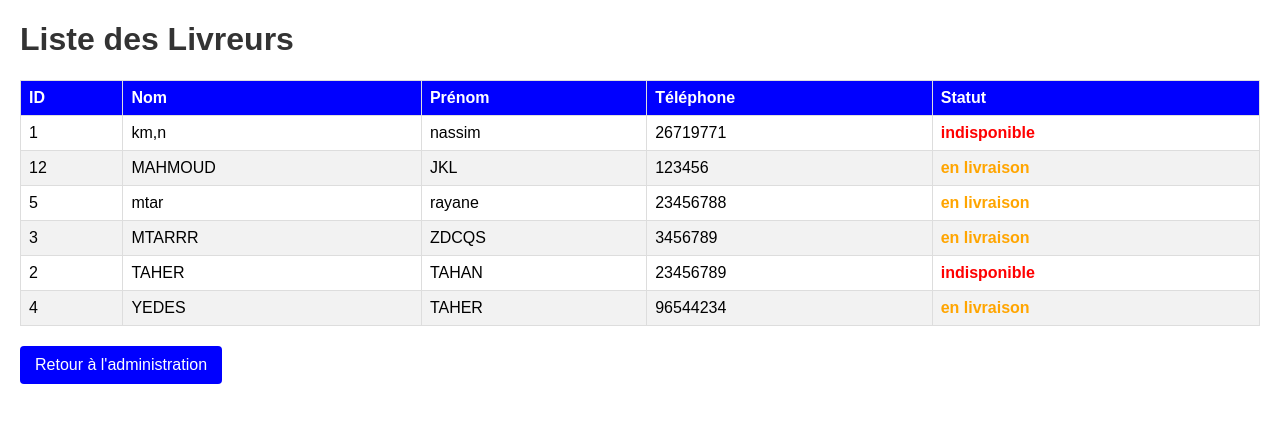
After one commit to mehdiyds/bellavista, a PHP site: page /liste_livreurs.php in a window 1280 px wide. The commit adds this page. Shown: the top 423 px of the page. Run offline with PHP 8.4, Linux system fonts and the light colour scheme; data comes from the database, SQL or seed files in the repository.

Commit message:
ajout liste btn livreur

```diff
--- /dev/null
+++ b/connexion/liste_livreurs.php
@@ -0,0 +1,121 @@
+<!DOCTYPE html>
+<html lang="fr">
+<head>
+    <meta charset="UTF-8">
+    <meta name="viewport" content="width=device-width, initial-scale=1.0">
+    <title>Liste des Livreurs</title>
+    <style>
+        body {
+            font-family: Arial, sans-serif;
+            margin: 20px;
+        }
+        h1 {
+            color: #333;
+        }
+        table {
+            width: 100%;
+            border-collapse: collapse;
+            margin-top: 20px;
+        }
+        th, td {
+            border: 1px solid #ddd;
+            padding: 8px;
+            text-align: left;
+        }
+        th {
+            background-color: blue;
+            color: white;
+        }
+        tr:nth-child(even) {
+            background-color: #f2f2f2;
+        }
+        .status-available {
+            color: green;
+            font-weight: bold;
+        }
+        .status-delivery {
+            color: orange;
+            font-weight: bold;
+        }
+        .status-unavailable {
+            color: red;
+            font-weight: bold;
+        }
+        .back-btn {
+            margin-top: 20px;
+            padding: 10px 15px;
+            background-color: blue;
+            color: white;
+            border: none;
+            border-radius: 4px;
+            cursor: pointer;
+            text-decoration: none;
+            display: inline-block;
+        }
+        .back-btn:hover {
+            opacity: 0.8;
+        }
+    </style>
+</head>
+<body>
+    <h1>Liste des Livreurs</h1>
+
+    <?php
+    // Connexion à la base de données
+    $conn = new mysqli('localhost', 'root', '', 'bellavista');
+    if ($conn->connect_error) {
+        die("Connection failed: " . $conn->connect_error);
+    }
+
+    // Récupération des livreurs
+    $sql = "SELECT livreur_id, nom, prenom, telephone, statut FROM livreurs ORDER BY nom";
+    $result = $conn->query($sql);
+
+    if ($result->num_rows > 0) {
+        echo '<table>
+                <thead>
+                    <tr>
+                        <th>ID</th>
+                        <th>Nom</th>
+                        <th>Prénom</th>
+                        <th>Téléphone</th>
+                        <th>Statut</th>
+                    </tr>
+                </thead>
+                <tbody>';
+
+        while($row = $result->fetch_assoc()) {
+            // Déterminer la classe CSS en fonction du statut
+            $status_class = '';
+            switch($row['statut']) {
+                case 'disponible':
+                    $status_class = 'status-available';
+                    break;
+                case 'en livraison':
+                    $status_class = 'status-delivery';
+                    break;
+                case 'indisponible':
+                    $status_class = 'status-unavailable';
+                    break;
+            }
+
+            echo '<tr>
+                    <td>'.$row['livreur_id'].'</td>
+                    <td>'.htmlspecialchars($row['nom']).'</td>
+                    <td>'.htmlspecialchars($row['prenom']).'</td>
+                    <td>'.htmlspecialchars($row['telephone']).'</td>
+                    <td class="'.$status_class.'">'.$row['statut'].'</td>
+                  </tr>';
+        }
+
+        echo '</tbody></table>';
+    } else {
+        echo '<p>Aucun livreur trouvé.</p>';
+    }
+
+    $conn->close();
+    ?>
+
+    <a href="admin.php" class="back-btn">Retour à l'administration</a>
+</body>
+</html>
```
Also changed, not shown: connexion/admin.php (+13 -7 lines), data base/bellavista .sql (+10 -84 lines), uploads/categories/68486cd236fb9_684814a170fbe_fastfood.png (added), uploads/produits/68449e2f9b16a_assortment_of_simple_carbohydrates_food.webp.png (added).
